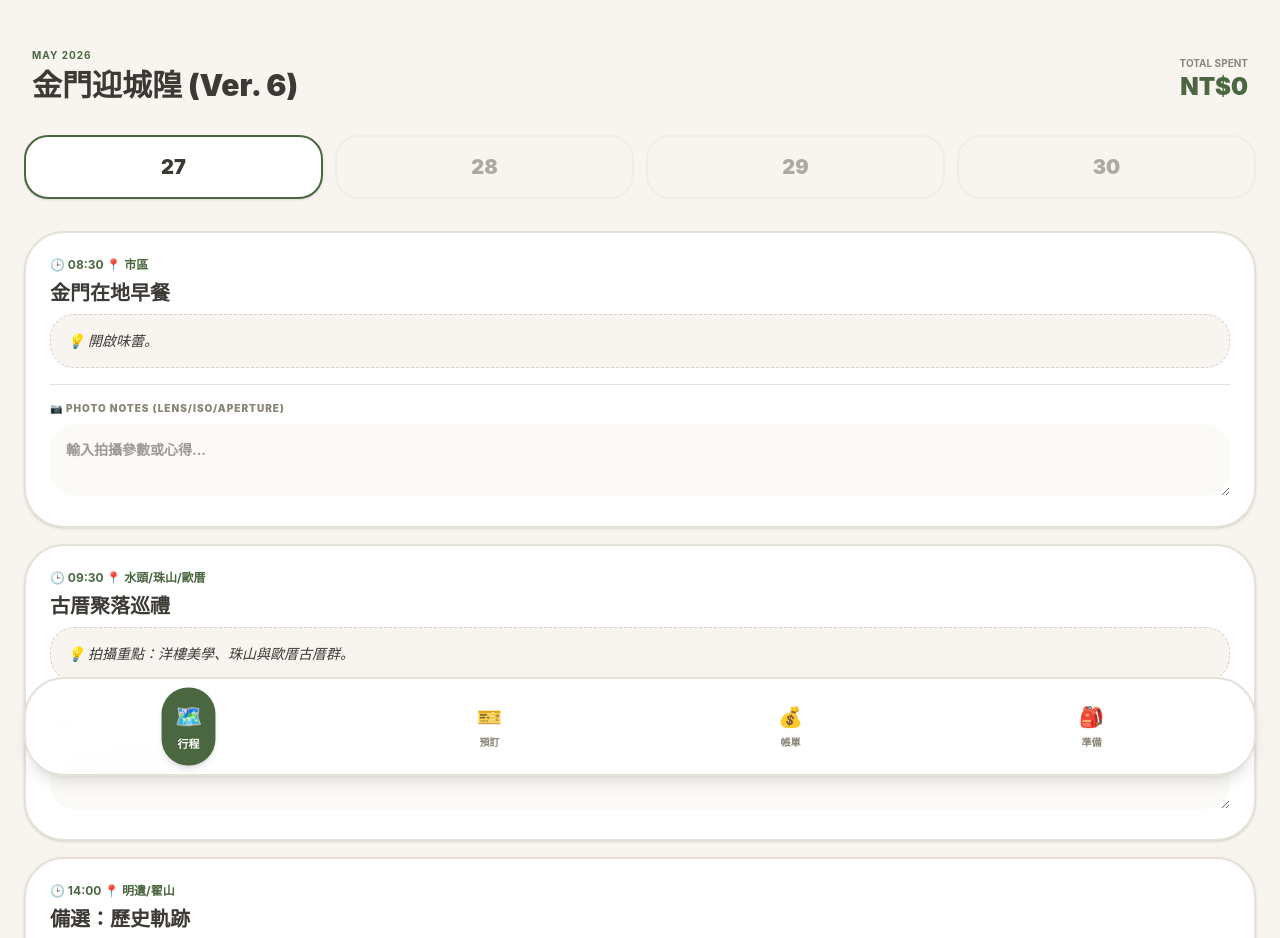
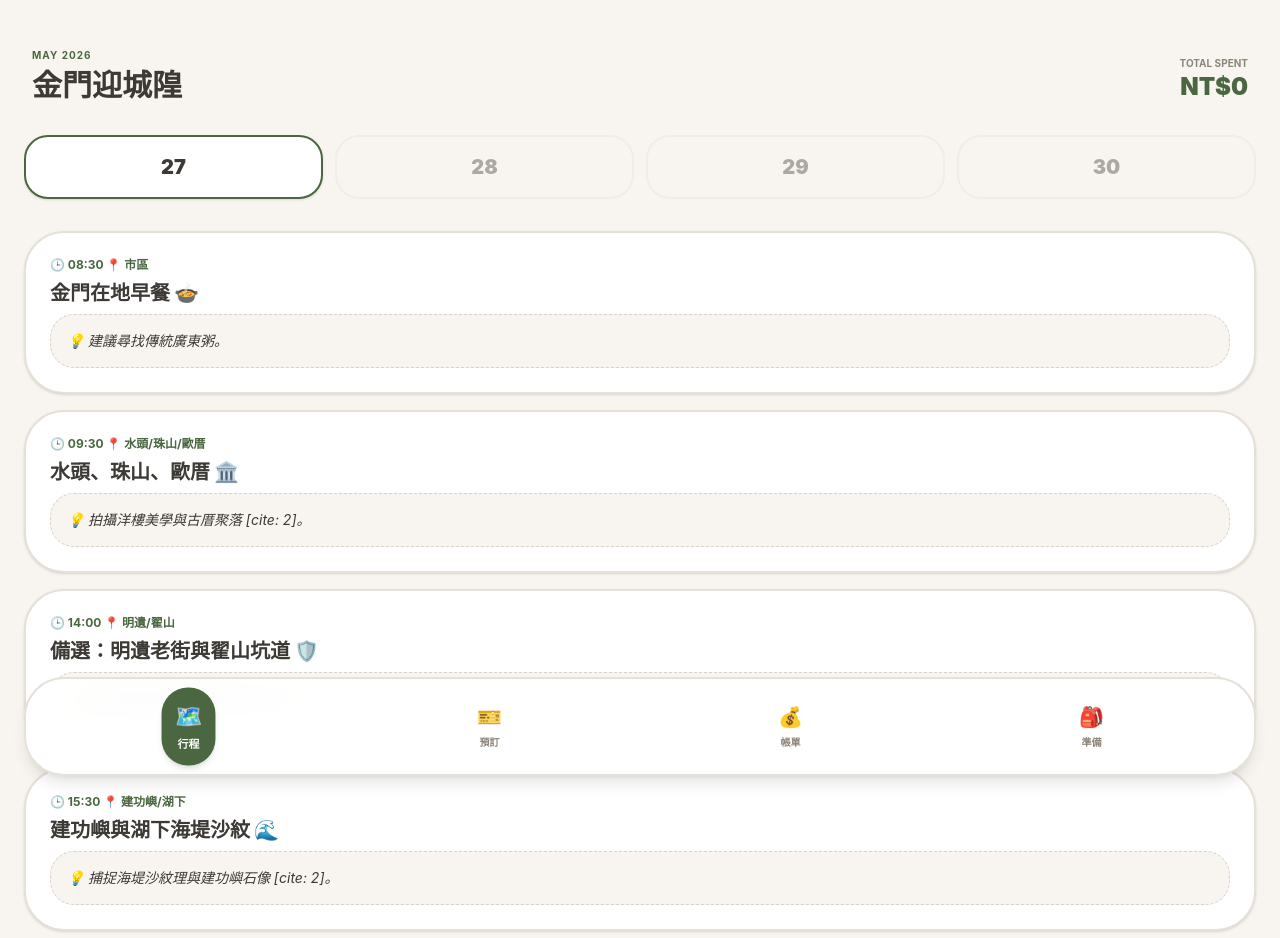
Before and after one commit to kmtsvlee/guilin-trip, a React (Vite) app: page / in a window 1280 px wide. Shown: the top 938 px of the page. Built offline with nearby package versions, Linux system fonts and the light colour scheme.

Commit message:
add photography notes per spot and keep all itinerary

```diff
--- a/src/App.tsx
+++ b/src/App.tsx
@@ -38,34 +38,34 @@ const BottomNav = ({ onTabChange, currentTab }: any) => {
   );
 };
 
-// --- 3. 完整行程資料  ---
+// --- 3. 完整行程資料 (依據 docx 補齊) [cite: 1-9] ---
 const scheduleData = [
   { day: "27", items: [
-    { id: "27-1", time: "08:30", location: "市區", title: "金門在地早餐", remark: "開啟味蕾。" },
-    { id: "27-2", time: "09:30", location: "水頭/珠山/歐厝", title: "古厝聚落巡禮", remark: "拍攝重點：洋樓美學、珠山與歐厝古厝群。" },
-    { id: "27-3", time: "14:00", location: "明遺/翟山", title: "備選：歷史軌跡", remark: "坑道倒影或老街古樸氛圍。" },
-    { id: "27-4", time: "15:30", location: "建功嶼/湖下", title: "建功嶼與海堤沙紋", remark: "拍攝建功嶼石像與湖下海堤沙紋理。" },
-    { id: "27-5", time: "18:00", location: "慈堤", title: "慈堤黃昏夕陽", remark: "金門最美日落拍攝點。" },
-    { id: "27-6", time: "20:00", location: "後浦老街", title: "後浦老街夜拍", remark: "拍攝紅燈籠與戰後建築煙火氣。" }
+    { time: "08:30", location: "市區", title: "金門在地早餐 🍲", remark: "建議尋找傳統廣東粥。" },
+    { time: "09:30", location: "水頭/珠山/歐厝", title: "水頭、珠山、歐厝 🏛️", remark: "拍攝洋樓美學與古厝聚落 [cite: 2]。" },
+    { time: "14:00", location: "明遺/翟山", title: "備選：明遺老街與翟山坑道 🛡️", remark: "歷史感極強的備選景點 [cite: 3]。" },
+    { time: "15:30", location: "建功嶼/湖下", title: "建功嶼與湖下海堤沙紋 🌊", remark: "捕捉海堤沙紋理與建功嶼石像 [cite: 2]。" },
+    { time: "18:00", location: "慈堤", title: "慈堤黃昏 🌅", remark: "金門最美落日拍攝點 [cite: 2]。" },
+    { time: "20:00", location: "後浦老街", title: "後浦(金城)老街夜拍 🌙", remark: "巷弄紅燈籠與戰後建築 [cite: 2]。" }
   ]},
   { day: "28", items: [
-    { id: "28-1", time: "08:30", location: "瓊林", title: "瓊林聚落巡禮", remark: "清晨光線柔和，拍紅磚巷弄。" },
-    { id: "28-2", time: "11:00", location: "金城鎮", title: "金城迎城隍盛典", remark: "本次核心！捕捉祭典陣頭張力。" },
-    { id: "28-3", time: "15:30", location: "南、北山", title: "南、北山巡禮", remark: "人文肖像與生活細節紀錄。" },
-    { id: "28-4", time: "17:30", location: "嚨口沙灘", title: "嚨口軌條砦夕照", remark: "拍出戰地電影感的前景。" },
-    { id: "28-5", time: "19:30", location: "小金門/大橋", title: "小金門與大橋夜拍", remark: "金門大橋壯麗線條與夜景。" }
+    { time: "08:30", location: "瓊林", title: "瓊林聚落 🏮", remark: "清晨拍攝紅磚巷弄與人文圖騰 [cite: 5]。" },
+    { time: "11:00", location: "金城鎮", title: "金城迎城隍 🥁", remark: "行程核心：捕捉祭典與陣頭張力 [cite: 5]。" },
+    { time: "15:30", location: "南、北山", title: "南、北山聚落 🏡", remark: "人文肖像與生活細節 [cite: 5]。" },
+    { time: "17:30", location: "嚨口沙灘", title: "嚨口沙灘軌條砦 🛡️", remark: "夕陽下的軌條砦電影感大景 [cite: 5]。" },
+    { time: "19:30", location: "小金門/大橋", title: "小金門與金門大橋夜拍 🌉", remark: "壯麗大橋線條與夜景對望 [cite: 5]。" }
   ]},
   { day: "29", items: [
-    { id: "29-1", time: "06:00", location: "青年農莊", title: "栗喉蜂虎生態攝影", remark: "捕捉栗喉蜂虎飛行姿態與色彩。" },
-    { id: "29-2", time: "10:00", location: "山后/陽翟", title: "山后與陽翟老街", remark: "對稱建築與懷舊場景。" },
-    { id: "29-3", time: "14:30", location: "碧山/沙美", title: "碧山與沙美老街", remark: "沙美老理髮店人文肖像紀錄。" },
-    { id: "29-4", time: "19:30", location: "瓊林", title: "瓊林夜拍", remark: "夜間聚落古樸低光影。" }
+    { time: "06:00", location: "青年農莊", title: "栗喉蜂虎生態攝影 🐦", remark: "捕捉蜂虎飛行姿態與色彩 [cite: 7]。" },
+    { time: "10:00", location: "山后/陽翟", title: "山后民俗村與陽翟老街 🎥", remark: "對稱建築與懷舊場景 [cite: 7]。" },
+    { time: "14:30", location: "碧山/沙美", title: "碧山聚落與沙美老街(老理髮店) 💈", remark: "沙美人文肌理肖像攝影 [cite: 7]。" },
+    { time: "19:30", location: "瓊林", title: "瓊林夜拍 🕯️", remark: "夜間聚落的古樸與低光影 [cite: 7]。" }
   ]},
   { day: "30", items: [
-    { id: "30-1", time: "09:00", location: "太湖/榕園", title: "太湖與榕園紀錄", remark: "自然光影與湖光色影。" },
-    { id: "30-2", time: "11:00", location: "漁村坑道", title: "漁村小艇坑道 (E-092)", remark: "極致對稱與坑道光影。" },
-    { id: "30-3", time: "13:30", location: "軍事據點", title: "軍事據點探訪", remark: "尋找被遺忘的碉堡細節。" },
-    { id: "30-4", time: "15:30", location: "機場", title: "平安賦歸", remark: "結束充實的金門攝影之旅。" }
+    { time: "09:00", location: "太湖/榕園", title: "太湖與榕園紀錄 🌳", remark: "湖光色影與自然紀錄 。" },
+    { time: "11:00", location: "漁村坑道", title: "漁村小艇坑道 (E-092) ⚓", remark: "極致對稱與坑道光影 。" },
+    { time: "13:30", location: "軍事據點", title: "探訪軍事據點 🪖", remark: "尋找被遺忘的碉堡細節 。" },
+    { time: "15:30", location: "機場", title: "整理與歸途 ✈️", remark: "帶著豐富畫面結束金門攝影之旅。" }
   ]}
 ];
 
@@ -74,36 +74,25 @@ export default function App() {
   const [activeTab, setActiveTab] = useState('行程');
   const [selectedDay, setSelectedDay] = useState('27');
 
-  // 筆記邏輯 (按景點 ID 儲存)
-  const [photoNotes, setPhotoNotes] = useState<Record<string, string>>(() => {
-    const saved = localStorage.getItem('photoNotes');
-    return saved ? JSON.parse(saved) : {};
-  });
-
   const [expenses, setExpenses] = useState<{id: number, item: string, amount: number}[]>(() => {
     const saved = localStorage.getItem('expenses');
     return saved ? JSON.parse(saved) : [];
   });
-
   const [newItem, setNewItem] = useState('');
   const [newAmount, setNewAmount] = useState('');
   const [editingId, setEditingId] = useState<number | null>(null);
   const [editItem, setEditItem] = useState('');
   const [editAmount, setEditAmount] = useState('');
+
   const [checkedIds, setCheckedIds] = useState<number[]>(() => {
     const saved = localStorage.getItem('checkedIds');
     return saved ? JSON.parse(saved) : [];
   });
 
   useEffect(() => {
-    localStorage.setItem('photoNotes', JSON.stringify(photoNotes));
     localStorage.setItem('expenses', JSON.stringify(expenses));
     localStorage.setItem('checkedIds', JSON.stringify(checkedIds));
-  }, [photoNotes, expenses, checkedIds]);
-
-  const updateNote = (id: string, text: string) => {
-    setPhotoNotes(prev => ({ ...prev, [id]: text }));
-  };
+  }, [expenses, checkedIds]);
 
   const addExpense = () => {
     if (!newItem || !newAmount) return;
@@ -120,16 +109,18 @@ export default function App() {
     setEditingId(null);
   };
 
+  const totalSpent = expenses.reduce((sum, e) => sum + e.amount, 0);
+
   return (
-    <div className="min-h-screen bg-[#F8F5F0] pb-32 font-sans text-[#3D3A36] text-left transition-all">
+    <div className="min-h-screen bg-[#F8F5F0] pb-32 font-sans text-[#3D3A36] text-left">
       <header className="p-8 pt-12 flex justify-between items-end">
         <div>
           <p className="text-[#4A6741] font-bold text-[10px] tracking-widest mb-1 uppercase">May 2026</p>
-          <h1 className="text-3xl font-black">金門迎城隍 (Ver. 6)</h1>
+          <h1 className="text-3xl font-black">金門迎城隍</h1>
         </div>
         <div className="text-right">
           <span className="text-[10px] font-bold text-[#8C8579] block uppercase">Total Spent</span>
-          <span className="text-2xl font-black text-[#4A6741]">NT${expenses.reduce((sum, e) => sum + e.amount, 0)}</span>
+          <span className="text-2xl font-black text-[#4A6741]">NT${totalSpent}</span>
         </div>
       </header>
 
@@ -143,23 +134,11 @@ export default function App() {
                 </button>
               ))}
             </div>
-            {scheduleData.find(d => d.day === selectedDay)?.items.map((item) => (
-              <div key={item.id} className="bg-white p-6 rounded-[2.5rem] border-2 border-[#E5E0D8] shadow-sm mb-4">
+            {scheduleData.find(d => d.day === selectedDay)?.items.map((item, i) => (
+              <div key={i} className="bg-white p-6 rounded-[2.5rem] border-2 border-[#E5E0D8] shadow-sm mb-4">
                 <div className="text-[#4A6741] font-bold text-xs mb-2">🕒 {item.time} 📍 {item.location}</div>
                 <h2 className="text-xl font-black mb-2 leading-tight">{item.title}</h2>
-                <div className="bg-[#F8F5F0] p-4 rounded-2xl border border-dashed border-[#8C8579]/30 text-sm italic mb-4">💡 {item.remark}</div>
-
-                {/* 攝影筆記區塊 */}
-                <div className="pt-4 border-t border-[#E5E0D8]">
-                  <label className="text-[10px] font-black text-[#8C8579] uppercase tracking-widest mb-2 block">📷 Photo Notes (Lens/ISO/Aperture)</label>
-                  <textarea
-                    placeholder="輸入拍攝參數或心得..."
-                    value={photoNotes[item.id] || ''}
-                    onChange={(e) => updateNote(item.id, e.target.value)}
-                    className="w-full bg-[#F8F5F0]/50 p-4 rounded-2xl text-sm font-bold border-0 focus:ring-2 focus:ring-[#4A6741] outline-none"
-                    rows={2}
-                  />
-                </div>
+                <div className="bg-[#F8F5F0] p-4 rounded-2xl border border-dashed border-[#8C8579]/30 text-sm italic">💡 {item.remark}</div>
               </div>
             ))}
           </div>
@@ -167,11 +146,11 @@ export default function App() {
 
         {activeTab === '帳單' && (
           <div className="space-y-6">
-            <div className="bg-white p-6 rounded-[2.5rem] border-2 border-[#E5E0D8] shadow-sm text-left">
+            <div className="bg-white p-6 rounded-[2.5rem] border-2 border-[#E5E0D8] shadow-sm">
               <h3 className="font-bold text-xs text-[#8C8579] mb-4 uppercase tracking-widest">Quick Add</h3>
               <div className="flex space-x-2">
-                <input type="text" placeholder="項目" value={newItem} onChange={(e) => setNewItem(e.target.value)} className="w-full p-4 rounded-2xl bg-[#F8F5F0] font-bold text-sm outline-none" />
-                <input type="number" placeholder="$" value={newAmount} onChange={(e) => setNewAmount(e.target.value)} className="w-24 p-4 rounded-2xl bg-[#F8F5F0] font-bold text-sm outline-none" />
+                <input type="text" placeholder="項目" value={newItem} onChange={(e) => setNewItem(e.target.value)} className="w-full p-4 rounded-2xl bg-[#F8F5F0] font-bold text-sm outline-none border-2 border-transparent focus:border-[#4A6741]" />
+                <input type="number" placeholder="$" value={newAmount} onChange={(e) => setNewAmount(e.target.value)} className="w-24 p-4 rounded-2xl bg-[#F8F5F0] font-bold text-sm outline-none border-2 border-transparent focus:border-[#4A6741]" />
                 <button onClick={addExpense} className="p-4 bg-[#4A6741] text-white rounded-2xl font-black">＋</button>
               </div>
             </div>
@@ -186,7 +165,7 @@ export default function App() {
                     </div>
                   ) : (
                     <div className="flex justify-between items-center">
-                      <div className="flex flex-col text-left">
+                      <div className="flex flex-col">
                         <span className="font-black text-lg">{exp.item}</span>
                         <span className="text-[10px] font-bold text-[#8C8579] uppercase">Expense</span>
                       </div>
@@ -205,15 +184,15 @@ export default function App() {
           </div>
         )}
 
-        {/* 預訂與準備分頁維持穩定版 */}
+        {/* 預訂與準備分頁維持原樣 */}
         {activeTab === '預訂' && (
-          <div className="text-left">
+          <div>
             <FlightCard type="去程" airline="立榮航空" flightNo="B7-8801" date="2026.05.27" time="07:00 - 08:05" from="TSA" to="KNH" />
             <FlightCard type="回程" airline="立榮航空" flightNo="B7-8836" date="2026.05.30" time="20:15 - 21:15" from="KNH" to="TSA" />
           </div>
         )}
         {activeTab === '準備' && (
-          <div className="bg-white rounded-[2.5rem] border-2 border-[#E5E0D8] text-left shadow-sm overflow-hidden">
+          <div className="bg-white rounded-[2.5rem] border-2 border-[#E5E0D8] shadow-sm overflow-hidden">
             {[ {id:1, task:"廣角鏡頭 (拍建築/夕陽)"}, {id:2, task:"長焦鏡頭 (拍栗喉蜂虎)"}, {id:3, task:"備用電池與記憶卡"}, {id:4, task:"身分證與電子機票"} ].map(item => (
               <div key={item.id} onClick={() => setCheckedIds(prev => prev.includes(item.id) ? prev.filter(i => i !== item.id) : [...prev, item.id])} className="flex items-center p-6 border-b-2 border-[#F8F5F0] last:border-0">
                 <span className="text-2xl mr-4">{checkedIds.includes(item.id) ? '✅' : '⬜'}</span>
```
